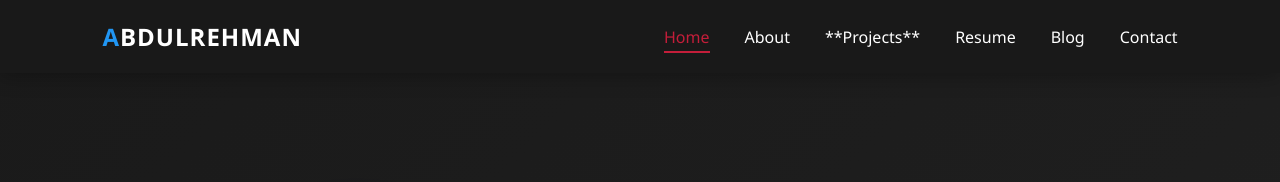
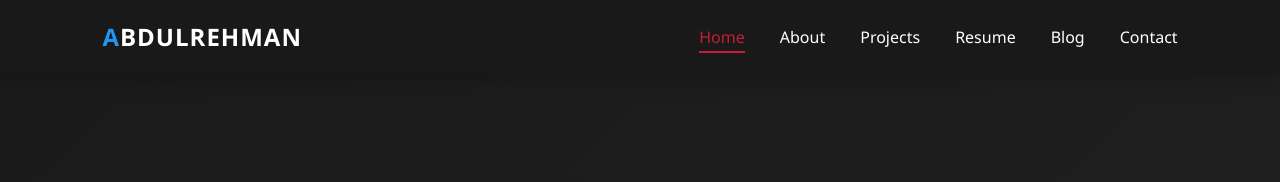
Before and after one commit to AbdulRehman074/my-portfolio, a plain HTML site: page index.html in a window 1280 px wide. Shown: the top 182 px of the page. Drawn offline with Linux system fonts and the light colour scheme.

Commit message:
Update index.html

```diff
--- a/index.html
+++ b/index.html
@@ -13,7 +13,7 @@
         <ul class="nav-links">
             <li><a href="#home" class="active">Home</a></li>
             <li><a href="#about">About</a></li>
-            <li><a href="#portfolio">**Projects**</a></li>
+            <li><a href="#portfolio">Projects</a></li>
             <li><a href="#resume">Resume</a></li>
             <li><a href="#blog">Blog</a></li>
             <li><a href="#contact">Contact</a></li>
```
